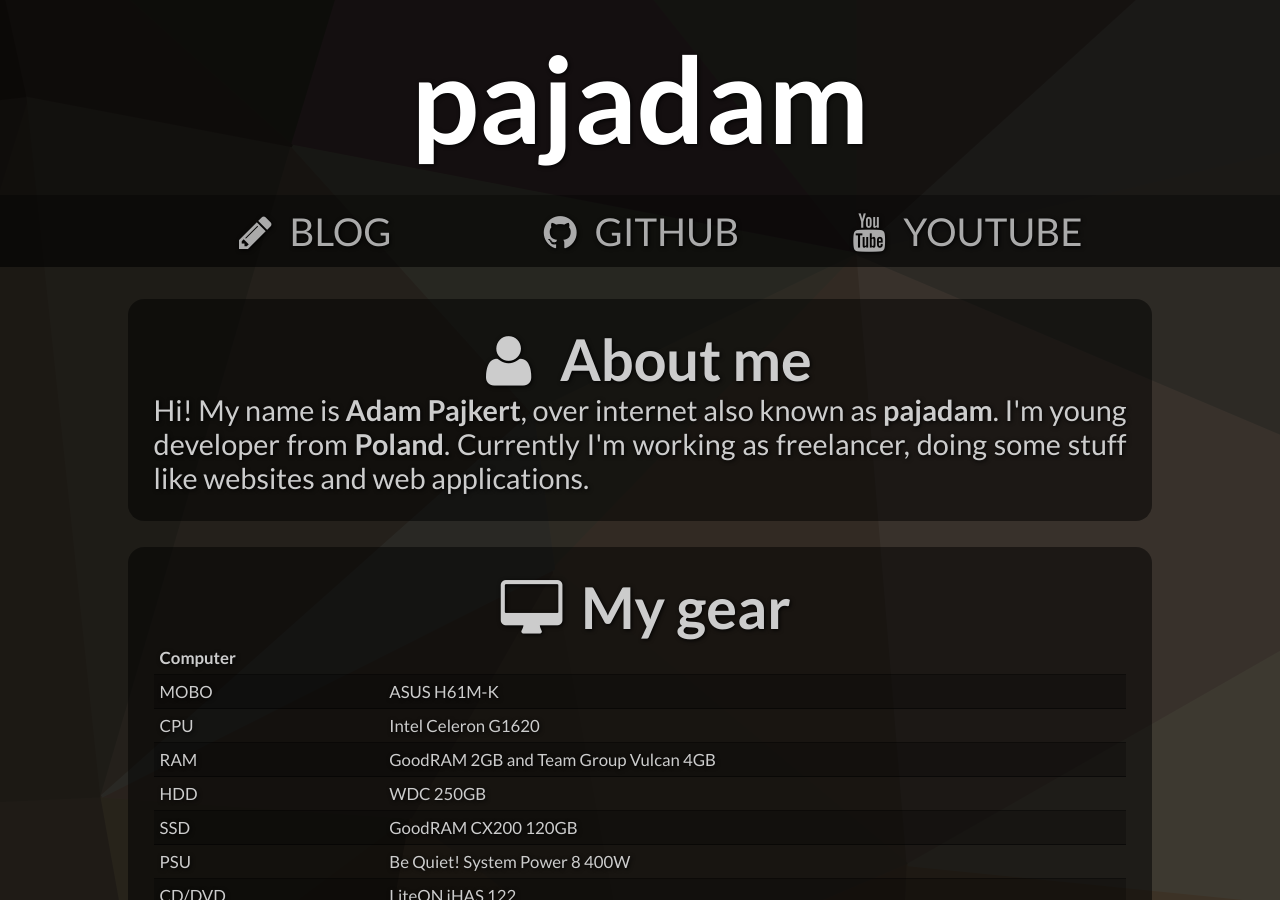
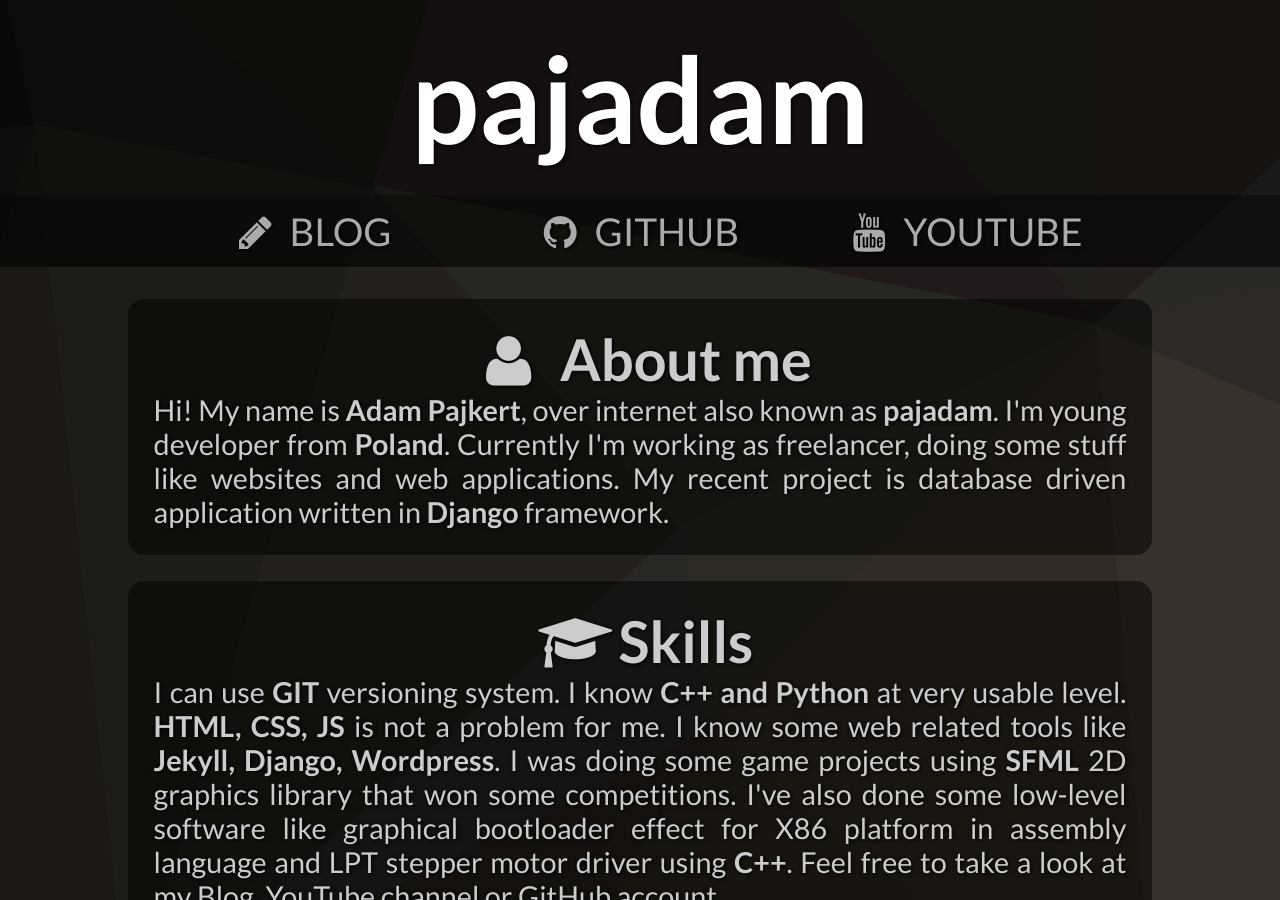
Before and after one commit to pajadam/pajadam.me, a Jekyll site: the page built from index.html, in a window 1280 px wide and 900 px high. Built offline with Jekyll 4.4.1, drawn with Linux system fonts in a browser that asks for light colours.

Commit message:
Extended about me text and added "skills" box.

```diff
--- a/index.html
+++ b/index.html
@@ -9,7 +9,25 @@ layout: default
     <p class="justify">
         Hi! My name is <b>Adam Pajkert</b>, over internet also known as <b>pajadam</b>.
         I'm young developer from <b>Poland</b>. Currently I'm working as freelancer,
-        doing some stuff like websites and web applications.
+        doing some stuff like websites and web applications. My recent project is database
+        driven application written in <b>Django</b> framework.
+    </p>
+
+</div>
+
+<div class="spacer"></div>
+
+<div class="centered box">
+
+    <h1><i class="icon-skills"></i> Skills</h1>
+
+    <p class="justify">
+         I can use <b>GIT</b> versioning system. I know <b>C++ and Python</b> at very usable level.
+         <b>HTML, CSS, JS</b> is not a problem for me. I know some web related tools like <b>Jekyll,
+         Django, Wordpress</b>. I was doing some game projects using <b>SFML</b> 2D graphics library
+         that won some competitions. I've also done some low-level software like graphical bootloader
+         effect for X86 platform in assembly language and LPT stepper motor driver using <b>C++</b>.
+         Feel free to take a look at my Blog, YouTube channel or GitHub account.
     </p>
 
 </div>
@@ -26,7 +44,7 @@ layout: default
 
 <div class="spacer"></div>
 
-<div id="links" class="centered box">
+<div class="centered box">
     <h1>Useful links</h1>
 
     <a title="Visit my GitHub account." href="https://github.com/pajadam" class="icon-github link"></a>
```
